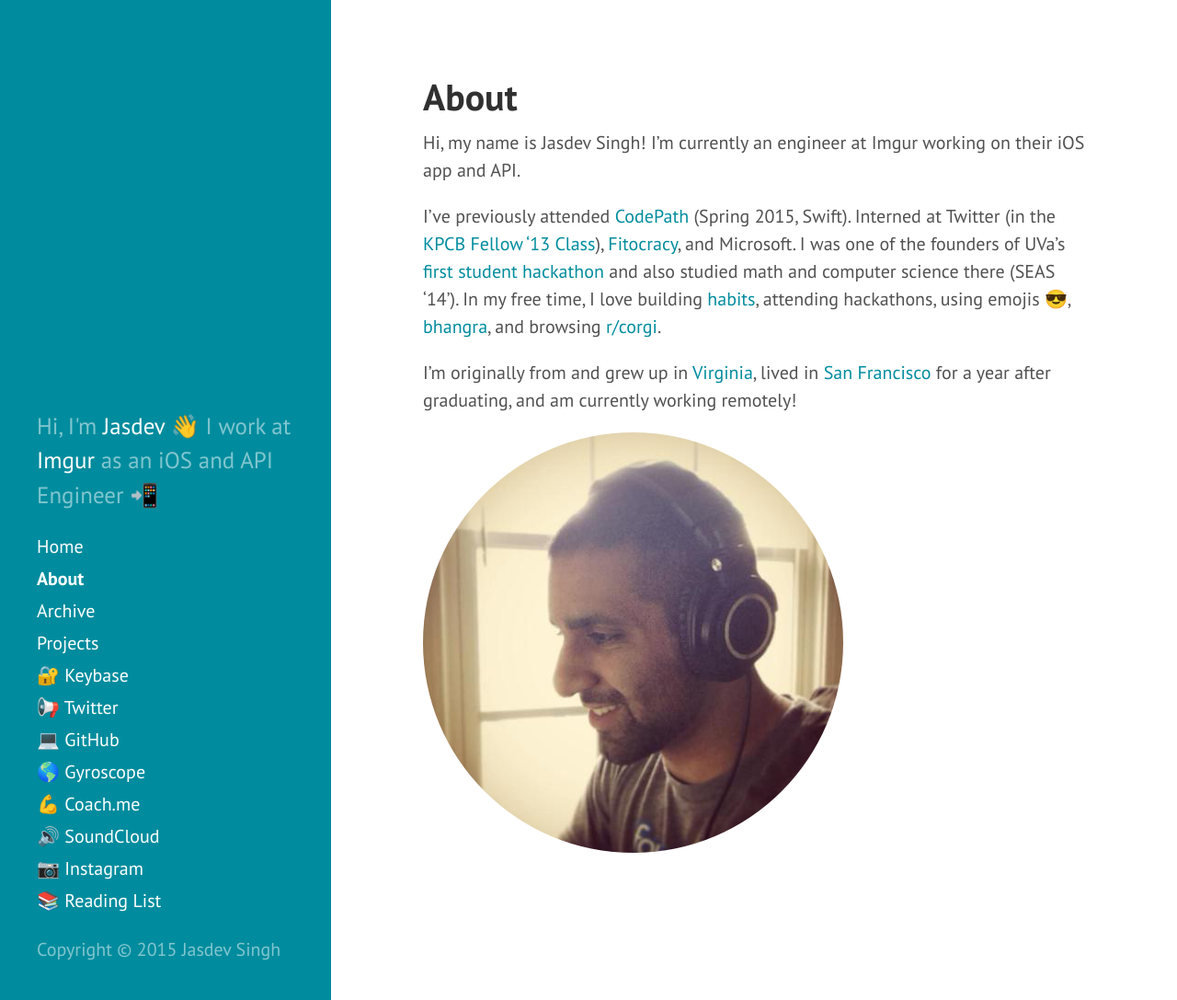
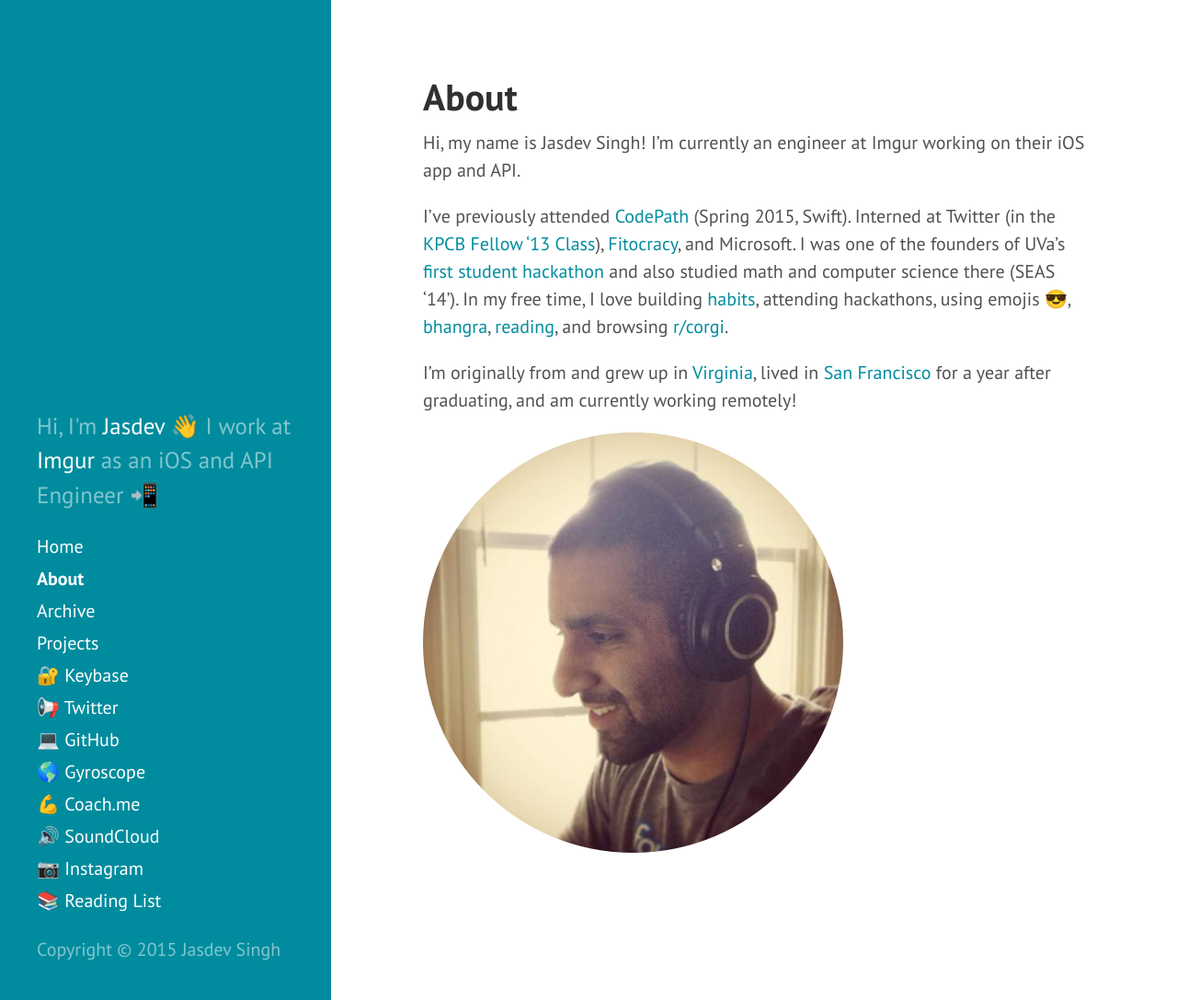
Before and after one commit to rvsrvs/jasdev.github.io, a Jekyll site: the page built from about.md, in a window 1280 px wide and 1087 px high. Shown: the whole window at 92% size. Built offline with Jekyll 4.4.1, drawn with Linux system fonts in a browser that asks for light colours; Markdown is read by kramdown in place of the engine named in the settings.

Commit message:
Adding extra link to reading list

```diff
--- a/about.md
+++ b/about.md
@@ -6,7 +6,7 @@
 Hi, my name is Jasdev Singh! I'm currently an engineer at Imgur working on their iOS
 app and API.
 
-I've previously attended [CodePath](http://codepath.com) (Spring 2015, Swift). Interned at Twitter (in the [KPCB Fellow '13 Class](http://kpcbfellows.com)), [Fitocracy](https://www.fitocracy.com), and Microsoft. I was one of the founders of UVa's [first student hackathon](http://hackuva.io) and also studied math and computer science there (SEAS '14'). In my free time, I love building [habits](https://www.coach.me/users/3140daf3d432d7f0065b), attending hackathons, using emojis 😎, [bhangra](https://youtu.be/vXgF-Ezg78c?t=15s), and browsing [r/corgi](http://imgur.com/r/corgi/top).
+I've previously attended [CodePath](http://codepath.com) (Spring 2015, Swift). Interned at Twitter (in the [KPCB Fellow '13 Class](http://kpcbfellows.com)), [Fitocracy](https://www.fitocracy.com), and Microsoft. I was one of the founders of UVa's [first student hackathon](http://hackuva.io) and also studied math and computer science there (SEAS '14'). In my free time, I love building [habits](https://www.coach.me/users/3140daf3d432d7f0065b), attending hackathons, using emojis 😎, [bhangra](https://youtu.be/vXgF-Ezg78c?t=15s), [reading](/reading-list/), and browsing [r/corgi](http://imgur.com/r/corgi/top).
 
 I'm originally from and grew up in [Virginia](http://en.wikipedia.org/wiki/Fairfax_Station,_Virginia), lived in [San Francisco](http://en.wikipedia.org/wiki/San_Francisco) for a year after graduating, and am currently working remotely!
 
```
